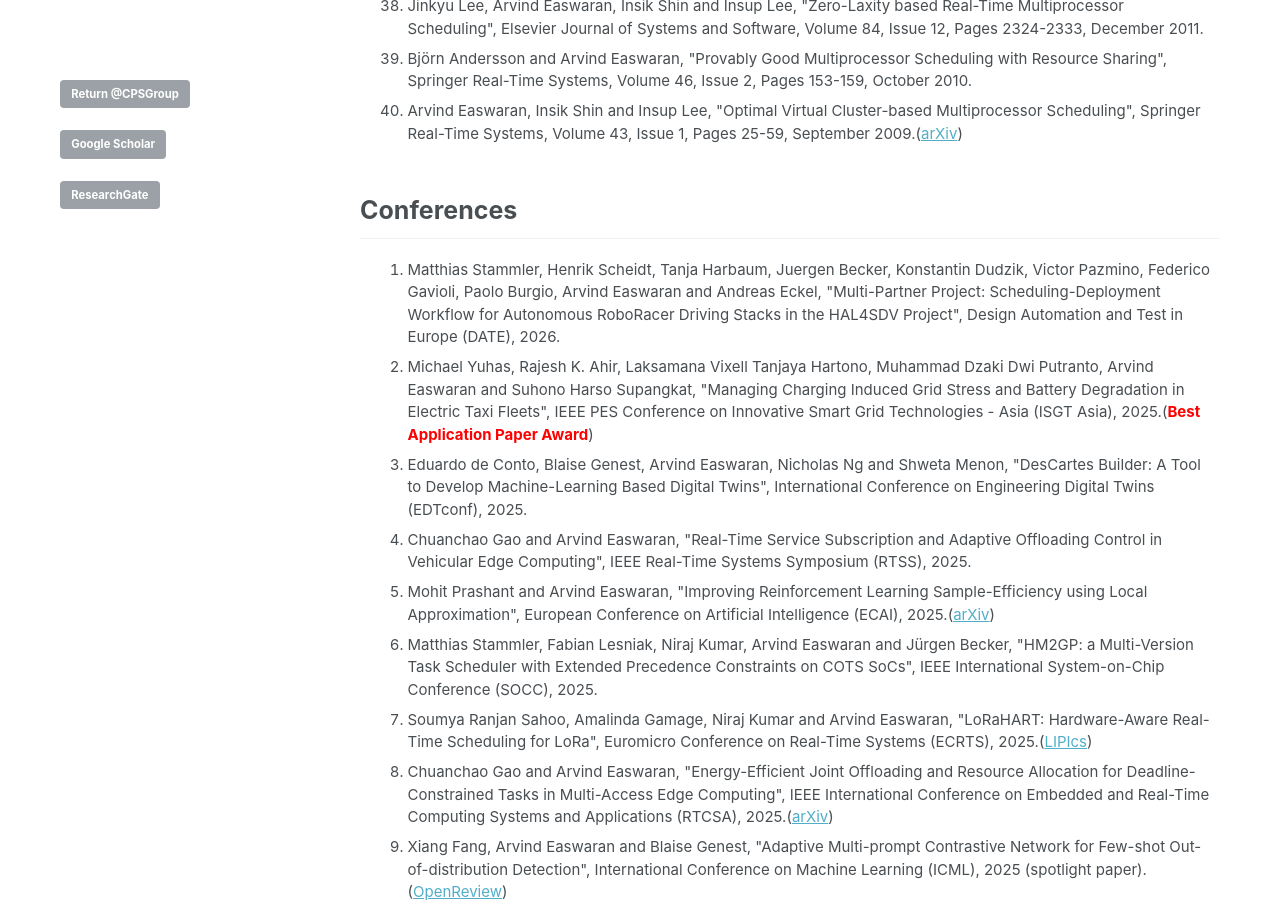
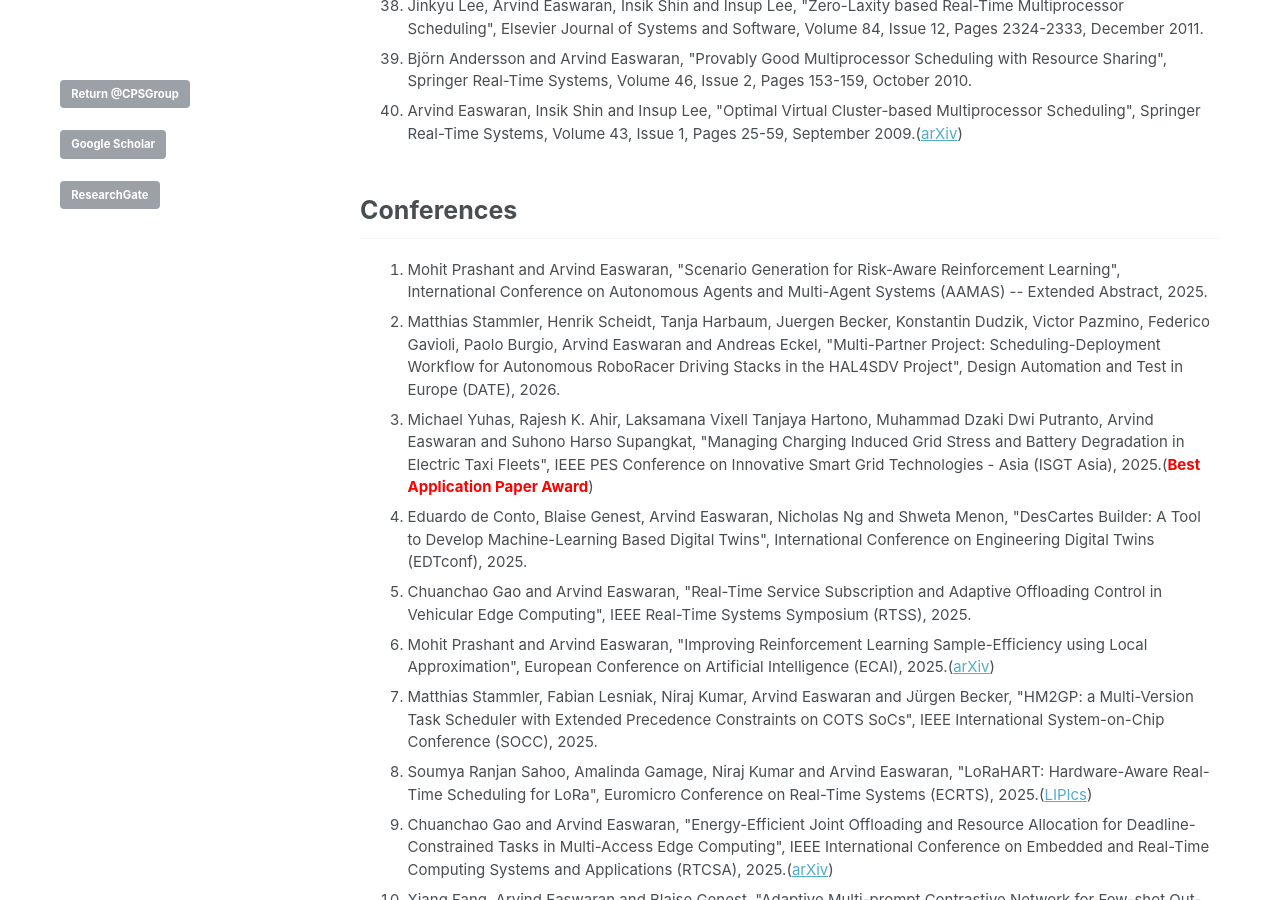
Before and after one commit to CPS-research-group/CPS-research-group.github.io, a Jekyll site: the page built from _pages/research_profile.md, in a window 1280 px wide and 900 px high, scrolled down 2776 px. Built offline with Jekyll 4.4.1, drawn with Linux system fonts in a browser that asks for light colours.

Commit message:
Updates.

```diff
--- a/_pages/research_profile.md
+++ b/_pages/research_profile.md
@@ -67,6 +67,7 @@ a.a:active {color:#0000FF; text-decoration:none;}
 
 ## Conferences
    <ol>
+   			<li class="a">Mohit Prashant and Arvind Easwaran, "Scenario Generation for Risk-Aware Reinforcement Learning", International Conference on Autonomous Agents and Multi-Agent Systems (AAMAS) -- Extended Abstract, 2025.</li>
    			<li class="a">Matthias Stammler, Henrik Scheidt, Tanja Harbaum, Juergen Becker, Konstantin Dudzik, Victor Pazmino, Federico Gavioli, Paolo Burgio, Arvind Easwaran and Andreas Eckel, "Multi-Partner Project: Scheduling-Deployment Workflow for Autonomous RoboRacer Driving Stacks in the HAL4SDV Project", Design Automation and Test in Europe (DATE), 2026.</li>
    			<li class="a">Michael Yuhas, Rajesh K. Ahir, Laksamana Vixell Tanjaya Hartono, Muhammad Dzaki Dwi Putranto, Arvind Easwaran and Suhono Harso Supangkat, "Managing Charging Induced Grid Stress and Battery Degradation in Electric Taxi Fleets", IEEE PES Conference on Innovative Smart Grid Technologies - Asia (ISGT Asia), 2025.(<font color="FF0000"><B>Best Application Paper Award</B></font>)</li>
    			<li class="a">Eduardo de Conto, Blaise Genest, Arvind Easwaran, Nicholas Ng and Shweta Menon, "DesCartes Builder: A Tool to Develop Machine-Learning Based Digital Twins", International Conference on Engineering Digital Twins (EDTconf), 2025.</li>
```
